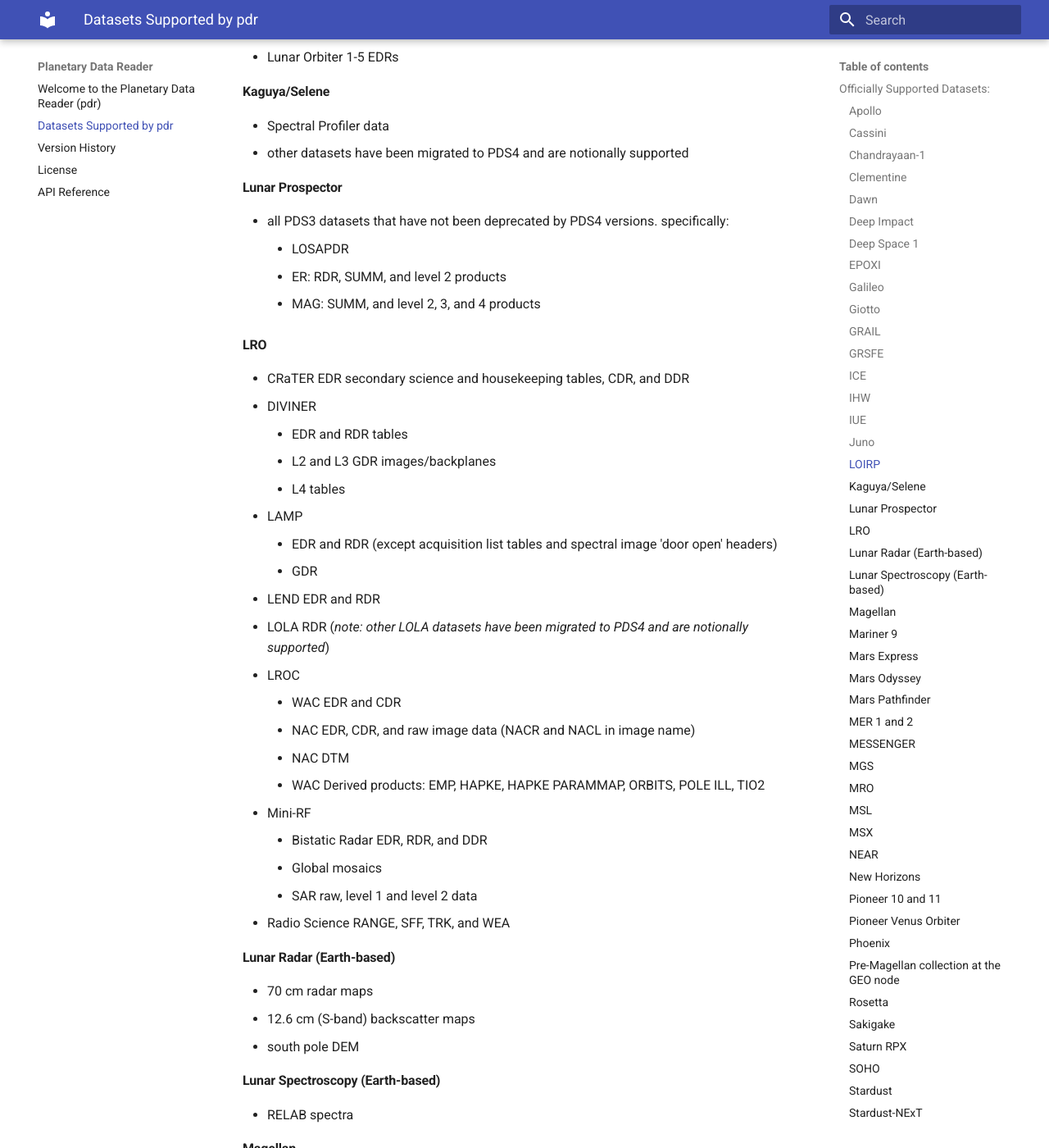
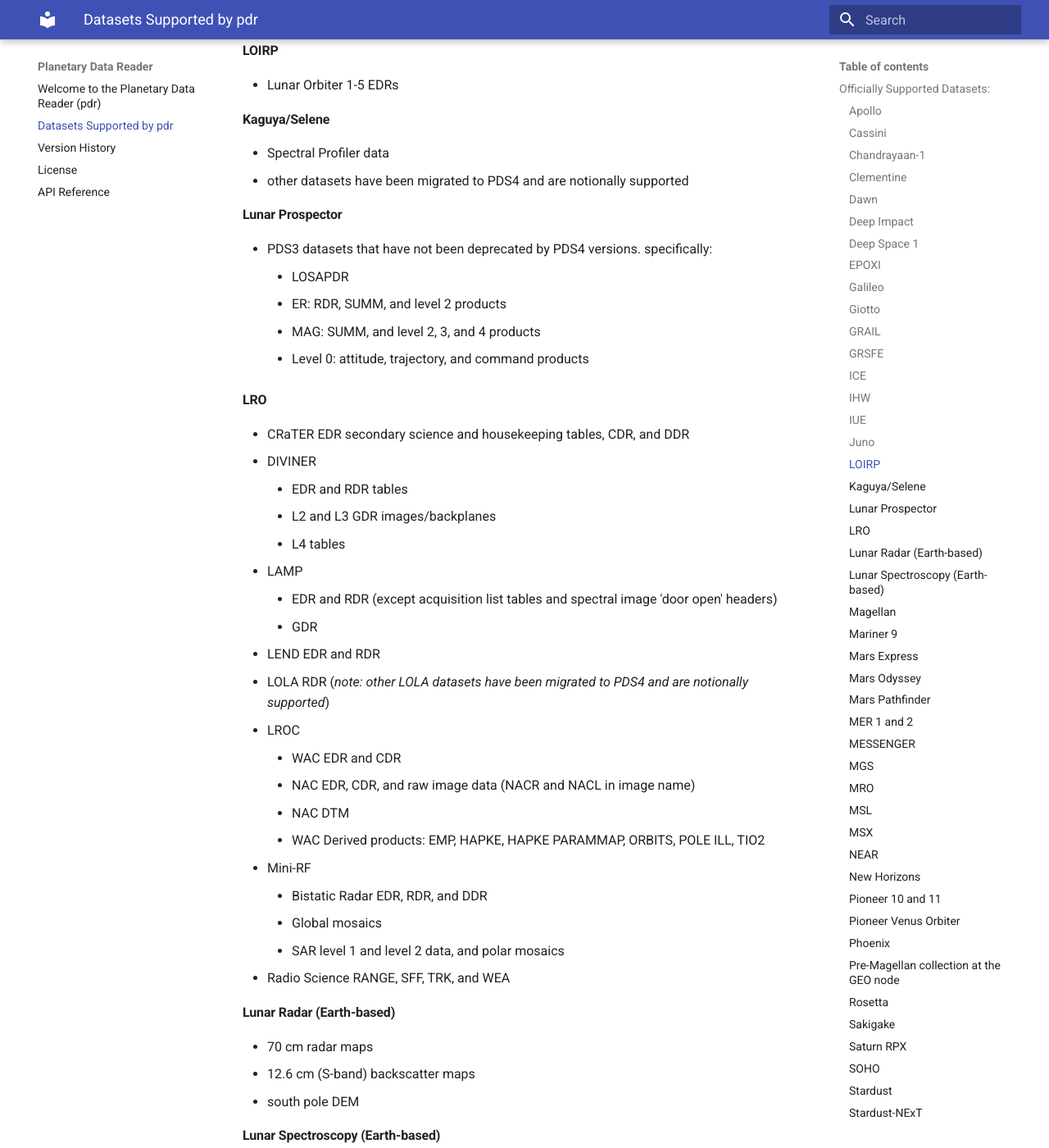
Before and after one commit to MillionConcepts/pdr, an MkDocs documentation site: the page built from docs/supported_datasets.md, in a window 1280 px wide and 1400 px high, scrolled down 5761 px. Shown: the whole window at 82% size. Built offline with MkDocs 1.6.1 and Material for MkDocs 9.7.7, drawn with Linux system fonts in a browser that asks for light colours; some of the changed text lies outside the part shown.

Commit message:
add misc small datasets to supported_datasets.md

```diff
--- a/docs/supported_datasets.md
+++ b/docs/supported_datasets.md
@@ -177,11 +178,11 @@
   - Spectral Profiler data
   - other datasets have been migrated to PDS4 and are notionally supported
 #### Lunar Prospector
-  - all PDS3 datasets that have not been deprecated by PDS4 versions.
-    specifically:
+  - PDS3 datasets that have not been deprecated by PDS4 versions. specifically:
     - LOSAPDR
     - ER: RDR, SUMM, and level 2 products
     - MAG: SUMM, and level 2, 3, and 4 products
+    - Level 0: attitude, trajectory, and command products
 #### LRO
   - CRaTER EDR secondary science and housekeeping tables, CDR, and DDR
   - DIVINER
@@ -201,7 +202,7 @@
   - Mini-RF
     - Bistatic Radar EDR, RDR, and DDR
     - Global mosaics
-    - SAR raw, level 1 and level 2 data
+    - SAR level 1 and level 2 data, and polar mosaics
   - Radio Science RANGE, SFF, TRK, and WEA
 #### Lunar Radar (Earth-based)
   - 70 cm radar maps
@@ -259,12 +260,13 @@
   - Pancam operations EDRs, RDRs, and mosaics
   - Microscopic Imager operations EDRs, RDRs, and mosaics
   - Descent Camera EDRs
+  - RSS UHFD tables and most ODFs
 #### MESSENGER
   - GRNS
     - NS EDR, CDR, DDR
     - GRS EDR, RDR, CDR, DAP
   - MASCS
-    - UVVS EDR, CDR, and DDR
+    - UVVS EDR, CDR, DDR, and models
     - VIRS EDR, CDR, DDR, and DAP
   - MLA EDR, RDR, RADR, CDR, and GDR
   - XRS EDR, RDR, and CDR
@@ -550,9 +551,13 @@
   - UVS (support planned)
   - Waves EDR (support not planned) and RDR 'Survey' tables (support planned)
     - *Currently, these are available at the PPI node in .csv format and can be opened with Excel.*
+#### Lunar Prospector
+  - Level 0: ephemeris and position (support not planned)
+  - Level 0: sun pulse and merged telemetry (support planned; low priority)
 #### LRO
   - CRaTER EDR primary science data (support not planned)
   - LAMP EDR/RDR acquisition list tables and spectral image 'door open' headers (support planned)
+  - Mini-RF raw SAR products (support not planned)
 #### Magellan
   - C-BIDR ancillary tables (support not planned)
   - F-BIDR (support not planned)
```
Also changed, not shown: other parts of docs/supported_datasets.md (+3 -2 lines).
